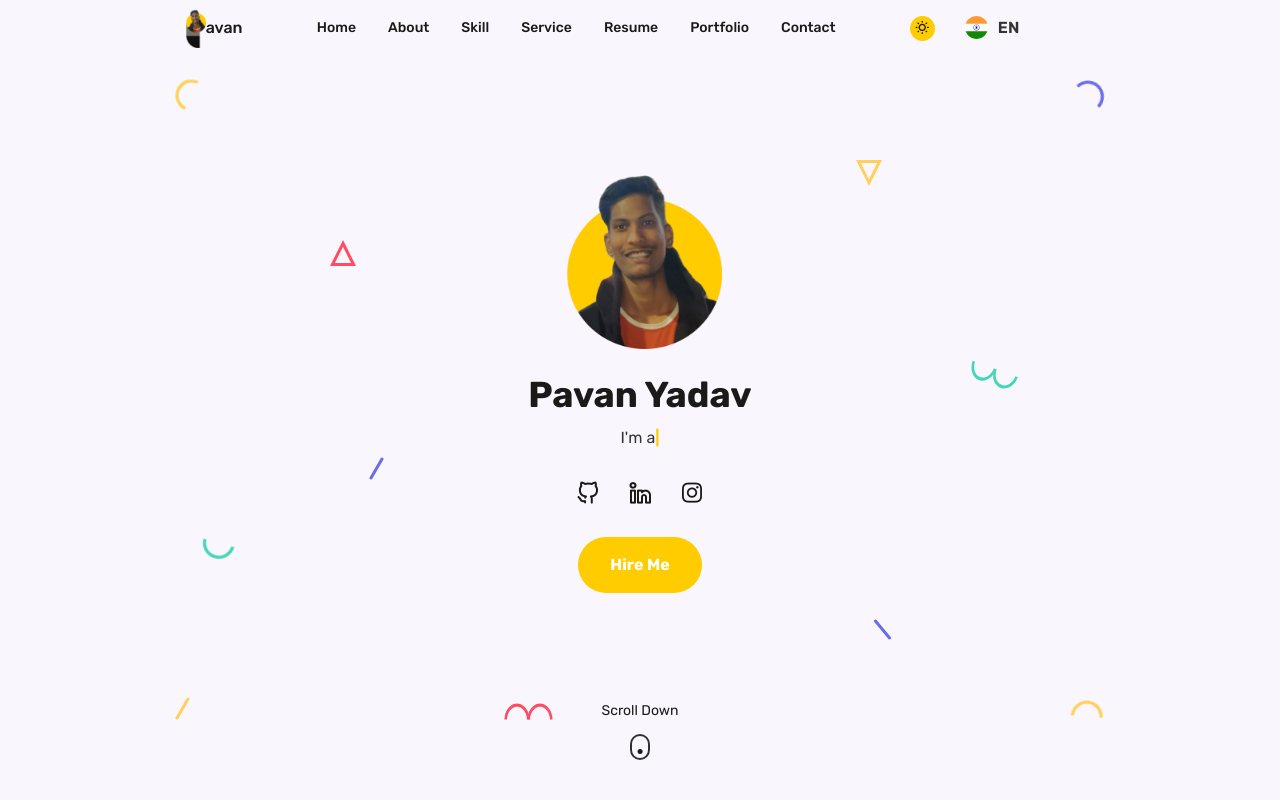
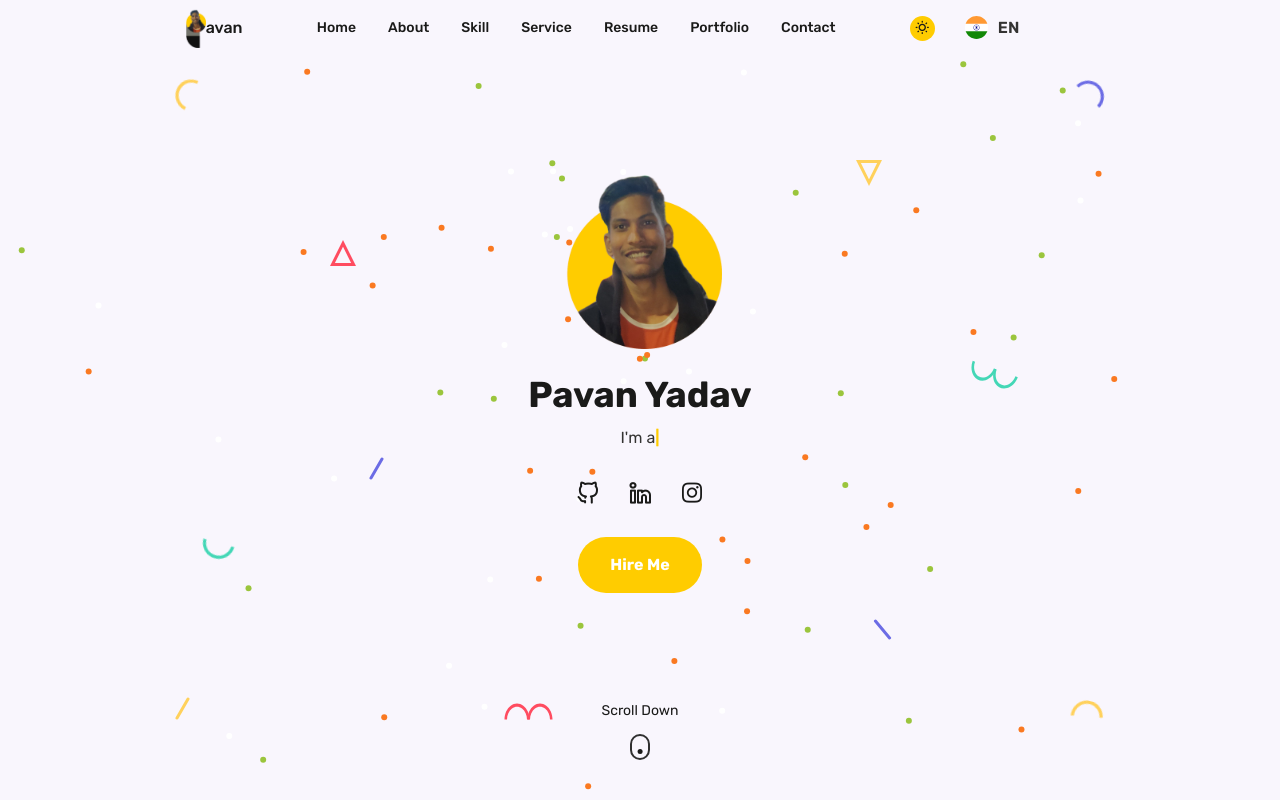
Before and after one commit to pavank0723/pavan_dev_portfolio, a React (Create React App) app: page / in a window 1280 px wide. Shown: the top 800 px of the page. Built offline with nearby package versions, Linux system fonts and the light colour scheme; no server answers; the HTML template or start-up script is replaced by a standard one.

Commit message:
implement react particle js

```diff
--- a/package.json
+++ b/package.json
@@ -16,6 +16,7 @@
     "react-scripts": "5.0.1",
     "react-simple-typewriter": "^3.0.1",
     "react-tsparticles": "^2.5.1",
+    "tsparticles": "^2.5.3",
     "web-vitals": "^2.1.4"
   },
   "scripts": {
--- a/src/App.js
+++ b/src/App.js
@@ -10,6 +10,8 @@
 import ScrollUp from './components/scrollup/ScrollUp';
 import Certificate from './components/certificate/Certificate';
 import Resume from './components/resume/Resume';
+import ParticleBG from './components/utils/ParticleBG';
+import MainHome from './components/home/MainHome';
 function App() {
   return <>
     {/* <Sidebar/> */}
@@ -18,7 +20,8 @@
 
     <main className='main'>
 
-      <Home />
+      {/* <Home /> */}
+      <MainHome />
        <About />
        <Skill />
 
--- /dev/null
+++ b/src/components/home/MainHome.jsx
@@ -0,0 +1,19 @@
+import ParticleBG from '../utils/ParticleBG'
+import Home from './Home'
+const MainHome = () => {
+    return (
+        <>
+            <div className='main_home'>
+                <div className='particle_main'>
+                    <ParticleBG />
+                </div>
+                <div className='home_main'>
+                <Home />
+                </div>
+
+            </div>
+        </>
+    )
+}
+
+export default MainHome
--- a/src/components/home/Shape.jsx
+++ b/src/components/home/Shape.jsx
@@ -1,10 +1,10 @@
 import React from 'react'
+import ParticleBG from '../utils/ParticleBG'
 import './shape.css'
 
 const Shape = () => {
     return (
         <div className='shapes'>
-
             <svg
                 width="27"
                 height="29"
--- /dev/null
+++ b/src/components/utils/ParticleBG.jsx
@@ -0,0 +1,31 @@
+import { useCallback } from "react";
+import Particles from "react-tsparticles";
+import { loadFull } from "tsparticles";
+import particle_L_Config from "./particle_l_config";
+
+const ParticleBG = () => {
+    const pConfig = particle_L_Config
+    const particlesInit = useCallback(async engine => {
+        console.log(engine);
+        // you can initiate the tsParticles instance (engine) here, adding custom shapes or presets
+        // this loads the tsparticles package bundle, it's the easiest method for getting everything ready
+        // starting from v2 you can add only the features you need reducing the bundle size
+        await loadFull(engine);
+    }, []);
+
+    const particlesLoaded = useCallback(async container => {
+        await console.log(container);
+    }, []);
+    return (
+        <Particles
+            id="tsparticles"
+            init={particlesInit}
+            loaded={particlesLoaded}
+            options={
+                pConfig
+            }
+        />
+    )
+}
+
+export default ParticleBG
--- /dev/null
+++ b/src/components/utils/particle_l_config.js
@@ -0,0 +1,112 @@
+const particle_L_Config = {
+    "fpsLimit": 120,
+    "style":{
+        "position": "absolute"
+    },
+    "emitters": {
+        "position": {
+            "x": 50,
+            "y": 40
+        },
+        "size": {
+            "width": 50,
+            "height": 50,
+            "mode": "precise"
+        },
+        "rate": {
+            "delay": 0.25,
+            "quantity": 4
+        }
+    },
+    "particles": {
+        "number": {
+            "value": 0,
+            "limit": 300
+        },
+        "color": {
+            "value": ["#fa7921", "#fff", "#9bc53d"]
+        },
+        "shape": {
+            "type": "circle"
+        },
+        "opacity": {
+            "value": 1
+        },
+        "size": {
+            "value": 3
+        },
+        "links": {
+            "enable": false,
+            "distance": 150,
+            "color": "#ffffff",
+            "opacity": 0.4,
+            "width": 1
+        },
+        "move": {
+            "enable": true,
+            "speed": 3,
+            "direction": "none",
+            "random": false,
+            "straight": false,
+            "outModes": {
+                "default": "destroy"
+            },
+            "bounce": false,
+            "path": {
+                "enable": true,
+                "delay": {
+                    "value": 0.1
+                },
+                "options": {
+                    "size": 5,
+                    "draw": false,
+                    "increment": 0.001
+                },
+                "generator": "perlinNoise"
+            },
+            "attract": {
+                "enable": false,
+                "rotateX": 600,
+                "rotateY": 1200
+            }
+        }
+    },
+    "interactivity": {
+        "events": {
+            "onHover": {
+                "enable": false,
+                "mode": "grab"
+            },
+            "onClick": {
+                "enable": false,
+                "mode": "repulse"
+            },
+            "resize": true
+        },
+        "modes": {
+            "grab": {
+                "distance": 200,
+                "links": {
+                    "opacity": 1
+                }
+            },
+            "bubble": {
+                "distance": 400,
+                "size": 40,
+                "duration": 2,
+                "opacity": 8
+            },
+            "repulse": {
+                "distance": 200
+            },
+            "push": {
+                "quantity": 4
+            },
+            "remove": {
+                "quantity": 2
+            }
+        }
+    },
+    "detectRetina": true
+}
+export default particle_L_Config
--- a/src/index.css
+++ b/src/index.css
@@ -95,12 +95,12 @@
 
 .dark-theme{
     --header-height: 3.5rem;
-    --first-color: hsl(48, 100%, 50%);
+    --first-color: #ffcc00;
     /* hsl(353, 100%, 65%)*/
-    --second-color: hsl(30, 90%, 59%);
+    --second-color: #f59638;
     --title-color: #f8f8f8;
     --text-color: #f3f3f3;
-    --body-color: hsl(0deg 0% 13%);
+    --body-color: #212121;
     --box-color: hsl(41, 100%, 89%);
     --container-color: #171717;
     --normal-color: #fff;
```
Also changed, not shown: src/components/home/Home.jsx (+8 -3 lines), 1 other file (tests, documents, lock files or other folders).
